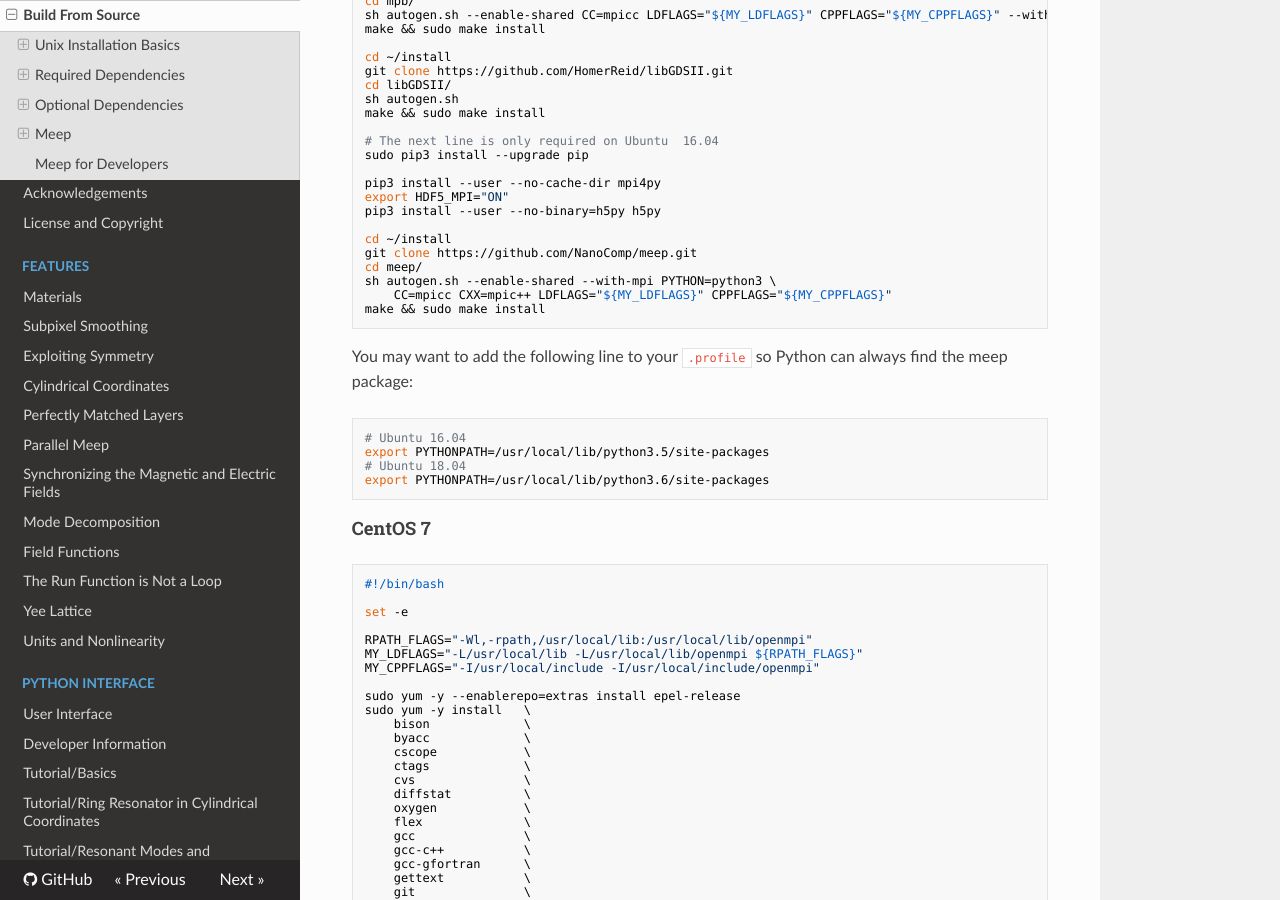
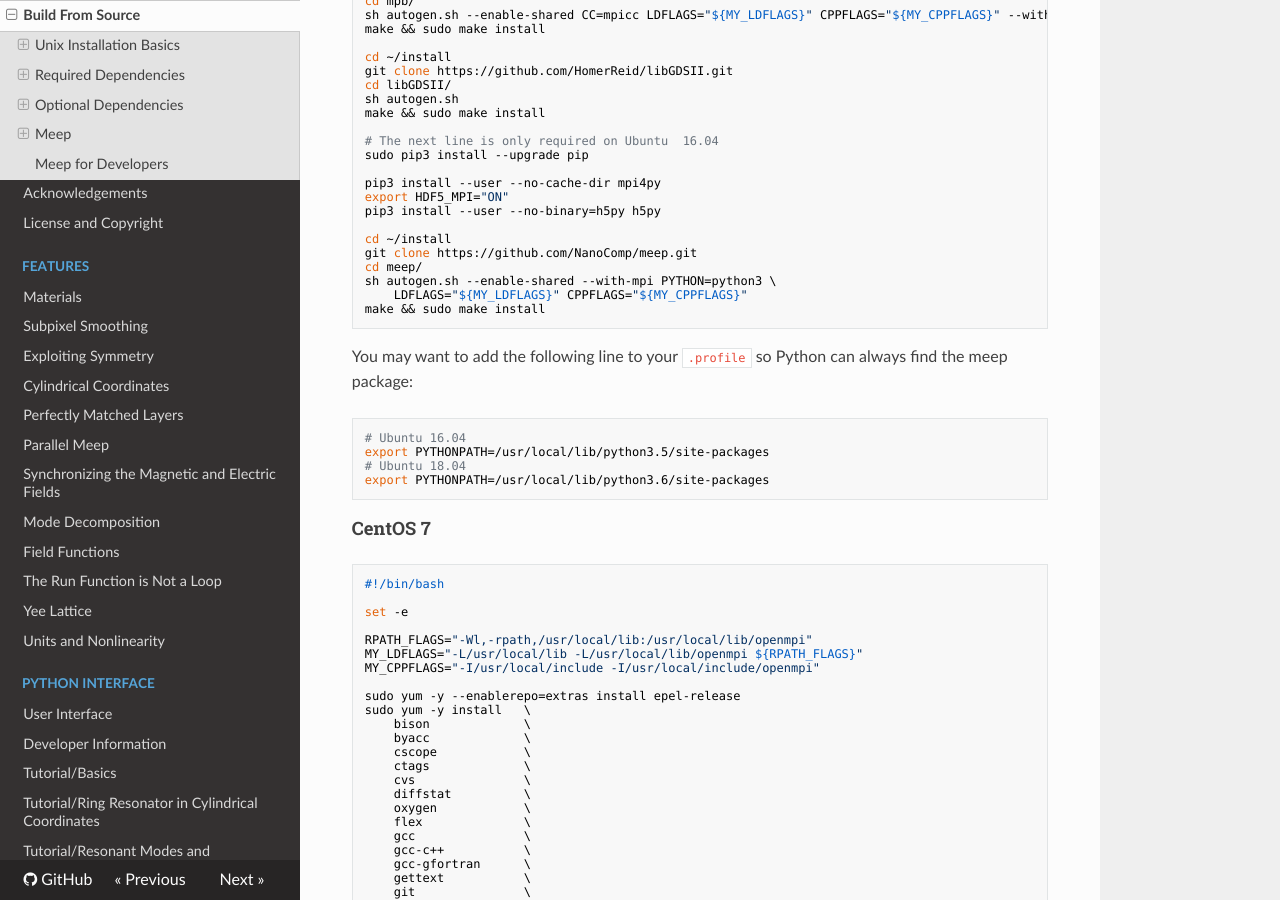
Before and after one commit to NanoComp/meep, an MkDocs documentation site: the page built from doc/docs/Build_From_Source.md, in a window 1280 px wide and 900 px high, scrolled down 10642 px. Built offline with MkDocs 1.6.1, drawn with Linux system fonts in a browser that asks for light colours; nearby versions of some CDN libraries; old or Windows-style settings are respelled for this version of MkDocs.

Commit message:
CXX=mpic++ not needed (and has no effect) if you have --with-mpi

````diff
--- a/doc/docs/Build_From_Source.md
+++ b/doc/docs/Build_From_Source.md
@@ -330,7 +330,7 @@
 git clone https://github.com/NanoComp/meep.git
 cd meep/
 sh autogen.sh --enable-shared --with-mpi PYTHON=python3 \
-    CC=mpicc CXX=mpic++ LDFLAGS="${MY_LDFLAGS}" CPPFLAGS="${MY_CPPFLAGS}"
+    LDFLAGS="${MY_LDFLAGS}" CPPFLAGS="${MY_CPPFLAGS}"
 make && sudo make install
 ```
 
````
